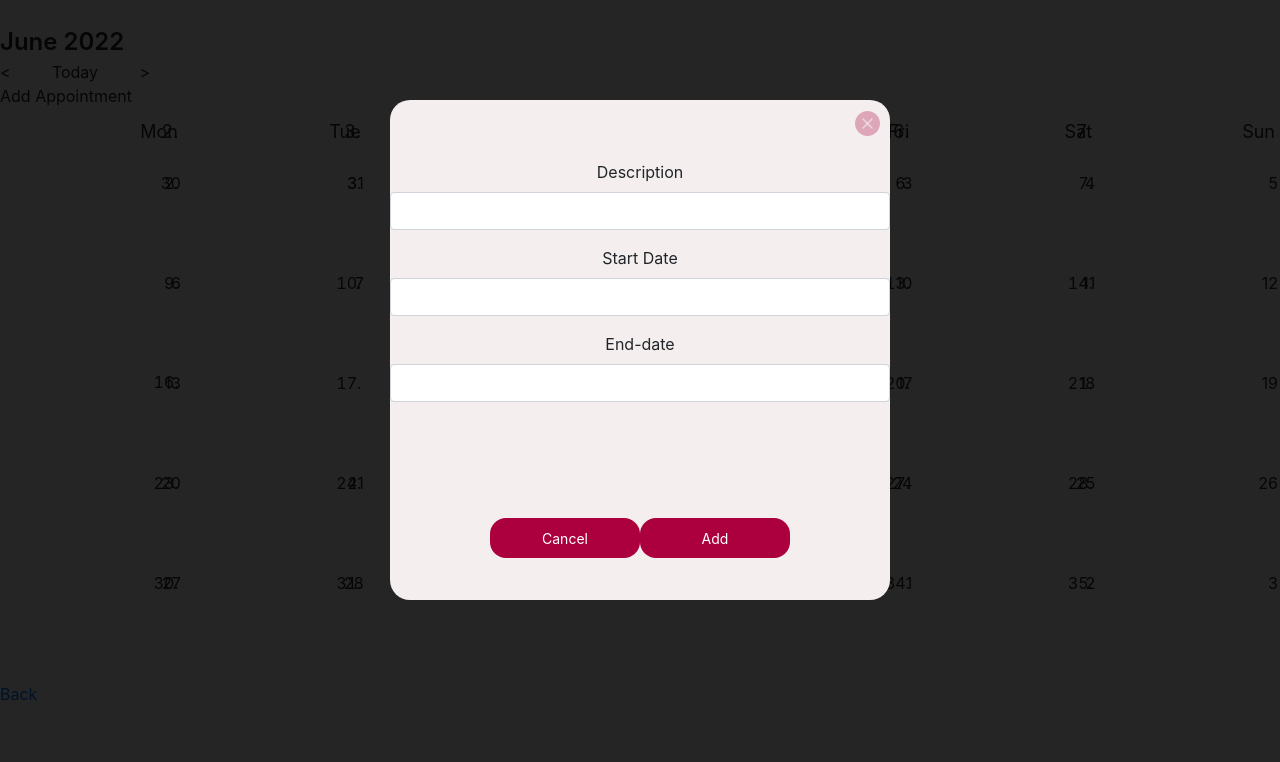
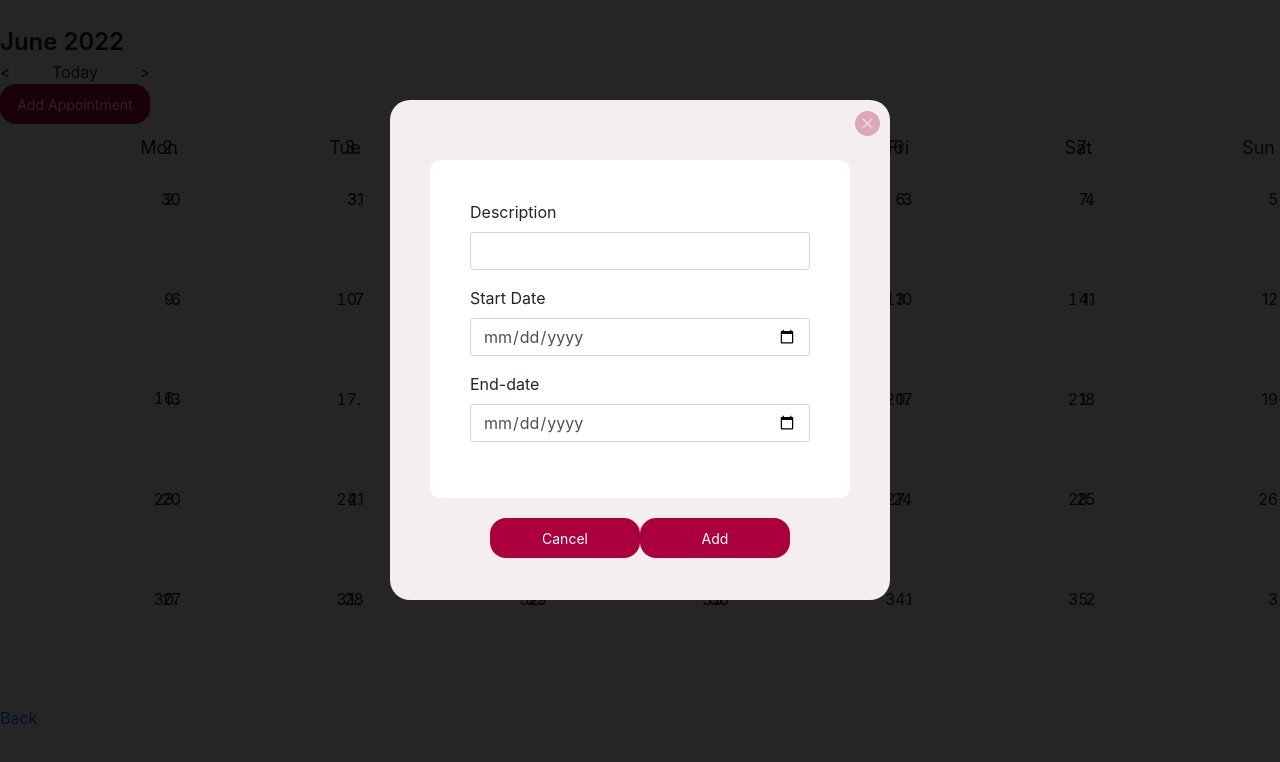
Before and after one commit to nareerat2530/vueFirebase, a Nuxt app: page /profile in a window 1280 px wide. Both pictures are taken after a click on the button "Add Appointment". Shown: the top 762 px of the page. Built offline with nearby package versions, Linux system fonts and the light colour scheme; what vue-textarea-autosize would draw is missing.

Commit message:
fix modal form

```diff
--- a/components/CalendarMonth.vue
+++ b/components/CalendarMonth.vue
@@ -12,7 +12,7 @@
       />
       <button @click="modalEvent = true">Add Appointment</button>
 
-      <ModalEvent v-if="modalEvent" @close-modal="modalEvent = false" />
+      <ModalEvent v-show="modalEvent" @close-modal="modalEvent = false" />
     </div>
 
     <CalendarWeekdays />
@@ -200,4 +200,13 @@ export default {
   grid-row-gap: var(--grid-gap);
   border-top: solid 1px var(--grey-200);
 }
+button {
+  background-color: #ac003e;
+  width: 150px;
+  height: 40px;
+  color: white;
+  font-size: 14px;
+  border-radius: 16px;
+
+}
 </style>
--- a/components/ModalEvent.vue
+++ b/components/ModalEvent.vue
@@ -2,7 +2,7 @@
   <transition name="modal-fade">
     <div class="modal-overlay" @click="$emit('close-modal')">
       <div class="modal-window" @click.stop>
-        <form @submit.prevent="userLogin">
+        <form>
           <div class="form-group">
             <label for="description">Description</label>
             <input
@@ -16,7 +16,7 @@
             <label for="description">Start Date</label>
             <input
               id="description"
-              type="description"
+              type="date"
               name="description"
               class="form-control"
             />
@@ -25,7 +25,7 @@
             <label for="description">End-date</label>
             <input
               id="description"
-              type="description"
+              type="date"
               name="description"
               class="form-control"
             />
@@ -104,6 +104,14 @@ button {
   color: white;
   font-size: 14px;
   border-radius: 16px;
-  margin-top: 100px;
+  margin-top: 20px;
+}
+form {
+  max-width: 420px;
+  margin:auto;
+  background: white;
+  text-align: left;
+  padding: 40px;
+  border-radius: 10px;
 }
 </style>
--- a/pages/profile.vue
+++ b/pages/profile.vue
@@ -22,4 +22,14 @@ export default {
 
 }
 </script>
-<style lang=""></style>
+<style scoped>
+button {
+
+
+  height: 40px;
+  color: white;
+  font-size: 16px;
+  border-radius: 16px;
+
+}
+</style>
```
